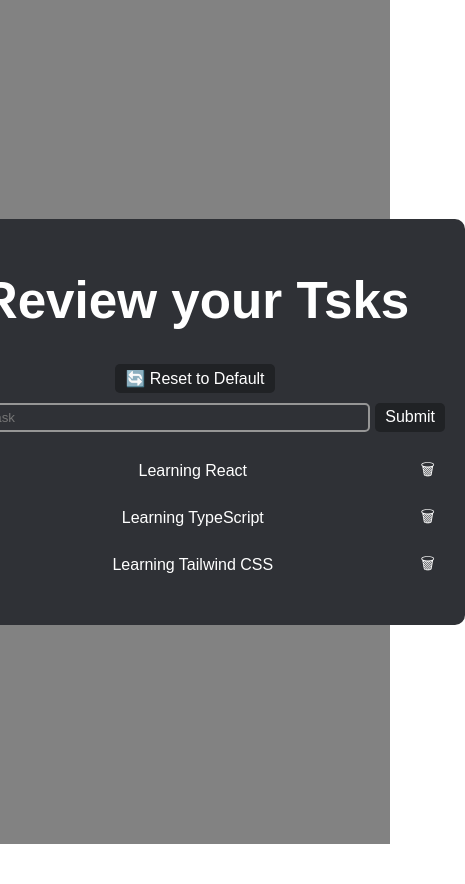
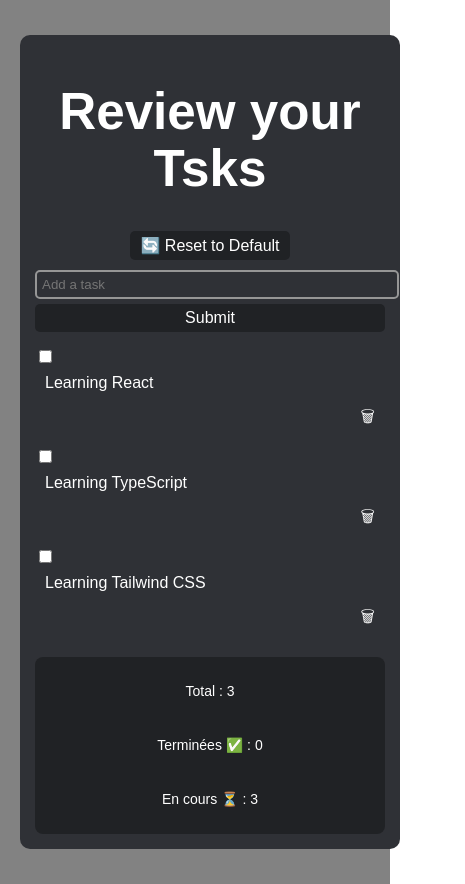
Before and after one commit to chamsiathgado/TodoApp, a React (Vite) app: page / in a window 390 px wide. Shown: the whole page, 465 px wide, since content can reach past the window. Before the commit the page ends 844 px from the top, so only its background shows below. Built offline with nearby package versions, Linux system fonts and the light colour scheme.

Commit message:
I improved the code with 4 functionnalities

```diff
--- a/src/App.css
+++ b/src/App.css
@@ -5,6 +5,7 @@ body {
   justify-content: center;
   align-items: center;
   height: 100vh;
+  margin: 0;
 }
 
 .container {
@@ -47,6 +48,7 @@ button {
 ul {
   list-style: none;
   padding: 0;
+  margin: 0;
 }
 
 li {
@@ -61,6 +63,7 @@ li span {
   flex: 1;
   margin-left: 10px;
   color: white;
+  text-align: left;
 }
 
 li span.completed {
@@ -73,6 +76,7 @@ li button {
   border: none;
   cursor: pointer;
   font-size: 16px;
+  color: white;
 }
 
 .clear-btn {
@@ -88,3 +92,54 @@ li button {
 .clear-btn:hover {
   background-color: #ff0000;
 }
+
+@media (max-width: 600px) {
+  body {
+    height: auto;
+    padding: 20px;
+  }
+
+  .container {
+    width: 100%;
+    max-width: 350px;
+    padding: 15px;
+  }
+
+  form {
+    flex-direction: column;
+  }
+
+  form input,
+  form button {
+    width: 100%;
+  }
+
+  li {
+    flex-direction: column;
+    align-items: flex-start;
+    gap: 5px;
+  }
+
+  li button {
+    align-self: flex-end;
+  }
+}
+
+.stats {
+  margin-top: 15px;
+  padding: 10px;
+  background-color: #202225;
+  border-radius: 8px;
+  color: white;
+  display: flex;
+  justify-content: space-around;
+  font-size: 14px;
+}
+
+@media (max-width: 600px) {
+  .stats {
+    flex-direction: column;
+    gap: 5px;
+    text-align: center;
+  }
+}
--- a/src/components/TaskList.tsx
+++ b/src/components/TaskList.tsx
@@ -9,9 +9,16 @@ interface TaskListProps {
 }
 
 export default function TaskList({ tasks, toggleTask, deleteTask }: TaskListProps) {
+  const totalTasks = tasks.length;
+  const completedTasks = tasks.filter((t) => t.completed).length;
+  const pendingTasks = totalTasks - completedTasks;
+
   return (
+    <>
     <ul>
-      {tasks.map((task) => (
+      {[...tasks]
+        .sort((a, b) => (b.completed ? 1 : 0) - (a.completed ? 1 : 0))
+        .map((task) => (
           <TaskItem
             key={task.id}
             task={task}
@@ -20,5 +27,12 @@ export default function TaskList({ tasks, toggleTask, deleteTask }: TaskListProp
           />
         ))}
     </ul>
+
+    <div className="stats">
+      <p>Total : {totalTasks}</p>
+      <p>Terminées ✅ : {completedTasks}</p>
+      <p>En cours ⏳ : {pendingTasks}</p>
+    </div>
+    </>
   );
 }
```
Lines whose indentation alone changed are shown as unchanged.
